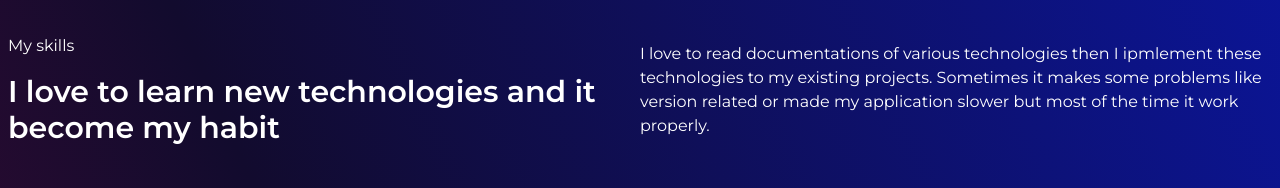
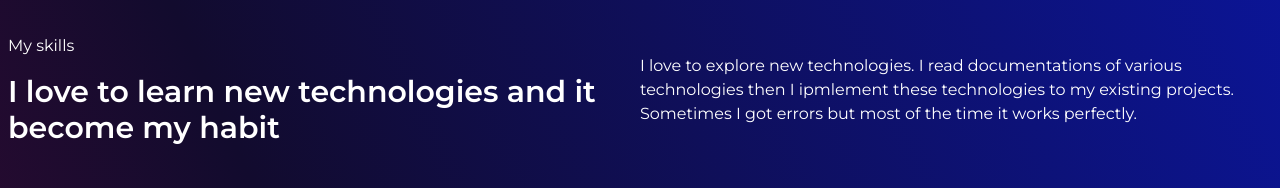
Before and after one commit to Emranhossainshuvo/front-end-portfolio, a React (Vite) app: page / in a window 1280 px wide. Shown: the part 382-570 px from the top of the page. Built offline with nearby package versions, Linux system fonts and the light colour scheme.

Commit message:
changed text in the skilld title

```diff
--- a/src/components/Skills/Skills.jsx
+++ b/src/components/Skills/Skills.jsx
@@ -20,7 +20,7 @@ const Skills = () => {
                         <h3 className="text-3xl font-semibold text-center md:text-start">I love to learn new technologies and it become my habit</h3>
                     </div>
                     <div className="md:w-11/12 text-center md:text-start">
-                        <p>I love to read documentations of various technologies then I ipmlement these technologies to my existing projects. Sometimes it makes some problems like version related or made my application slower but most of the time it work properly. </p>
+                        <p>I love to explore new technologies. I read documentations of various technologies then I ipmlement these technologies to my existing projects. Sometimes I got errors but most of the time it works perfectly.</p>
                     </div>
                 </div>
 
```
